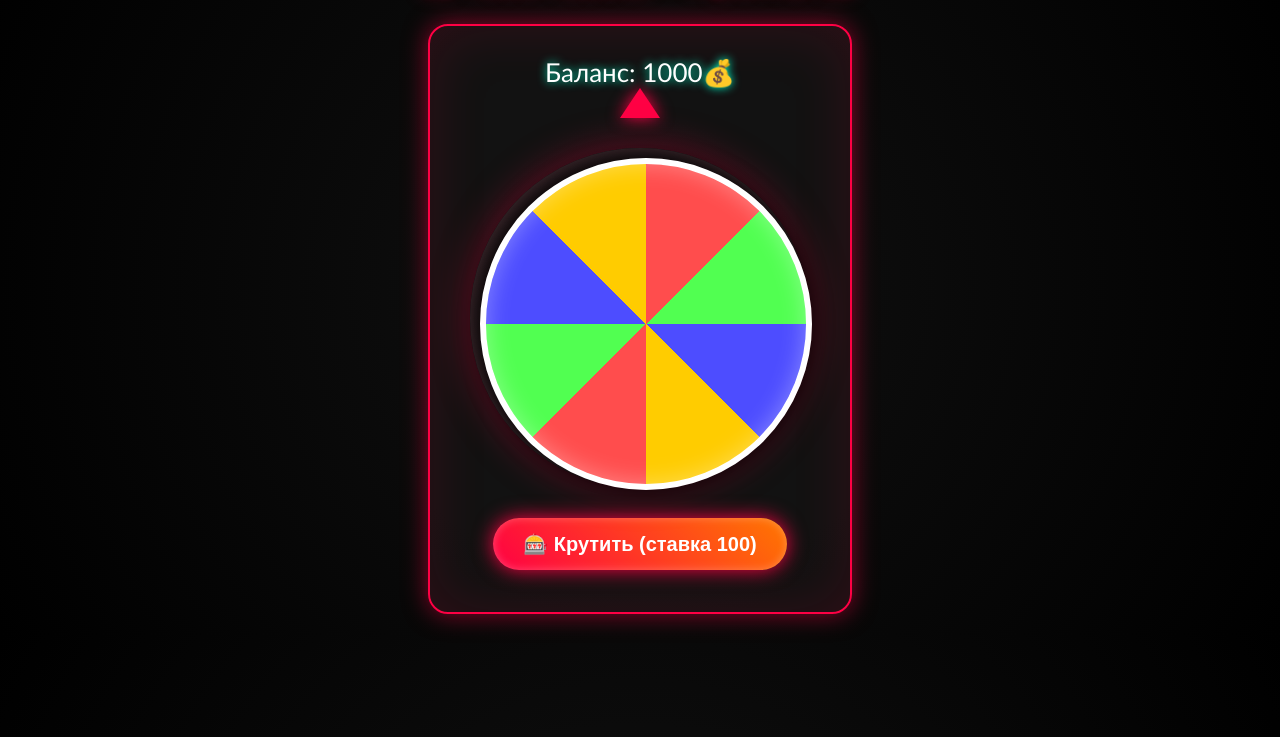
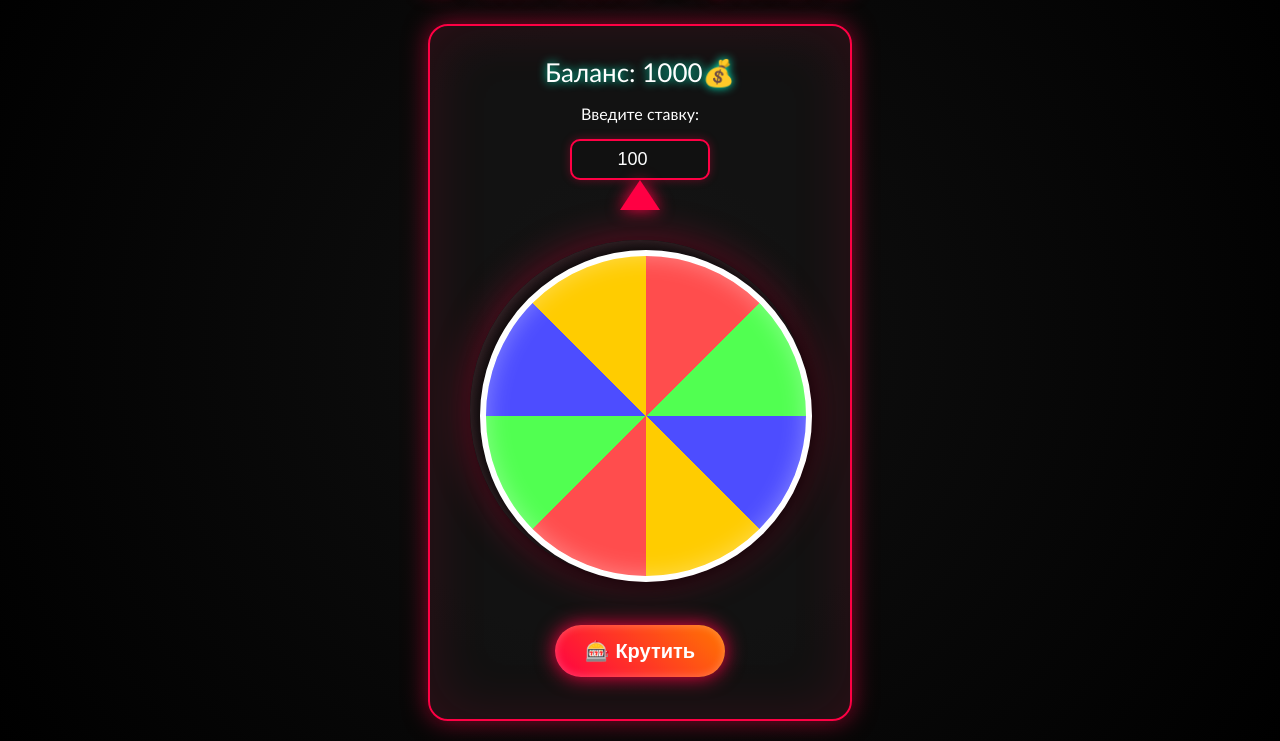
Before and after one commit to RefMon7/LOOKMK, a plain HTML site: page index.html in a window 1280 px wide. Shown: the part 63-804 px from the top of the page. Drawn offline with Linux system fonts and the light colour scheme.

Commit message:
Update index.html

```diff
--- a/index.html
+++ b/index.html
@@ -30,7 +30,6 @@
         border: 2px solid #ff0044;
     }
 
-    /* Подсвеченное кольцо */
     .wheel-wrapper {
         position: relative;
         width: 320px;
@@ -61,7 +60,6 @@
         box-shadow: 0 0 25px #ffffff55 inset, 0 0 20px #000;
     }
 
-    /* Неоновая стрелка */
     .pointer {
         width: 0;
         height: 0;
@@ -72,7 +70,6 @@
         filter: drop-shadow(0 0 8px #ff0044);
     }
 
-    /* Кнопка */
     button {
         padding: 14px 30px;
         font-size: 20px;
@@ -84,6 +81,7 @@
         cursor: pointer;
         box-shadow: 0 0 20px #ff0044, inset 0 0 10px #ffffff44;
         transition: .2s;
+        margin-top: 15px;
     }
     button:hover {
         transform: scale(1.09);
@@ -99,12 +97,24 @@
         margin-top: 10px;
     }
 
+    #betInput {
+        width: 120px;
+        padding: 8px;
+        font-size: 18px;
+        border-radius: 10px;
+        border: 2px solid #ff0044;
+        background: #111;
+        color: #fff;
+        text-align: center;
+        outline: none;
+        box-shadow: 0 0 10px #ff004455;
+    }
+
     #result {
         margin-top: 20px;
         font-size: 22px;
         text-shadow: 0 0 10px #ffee00;
     }
-
 </style>
 </head>
 <body>
@@ -115,12 +125,15 @@
 
     <div id="balance">Баланс: 1000💰</div>
 
+    <p>Введите ставку:</p>
+    <input id="betInput" type="number" value="100" min="1">
+
     <div class="pointer"></div>
     <div class="wheel-wrapper">
         <div id="wheel" class="wheel"></div>
     </div>
 
-    <button id="spinBtn">🎰 Крутить (ставка 100)</button>
+    <button id="spinBtn">🎰 Крутить</button>
 
     <p id="result"></p>
 
@@ -131,6 +144,7 @@
     const btn = document.getElementById("spinBtn");
     const result = document.getElementById("result");
     const balanceText = document.getElementById("balance");
+    const betInput = document.getElementById("betInput");
 
     let balance = 1000;
     let isSpinning = false;
@@ -149,7 +163,13 @@
     btn.addEventListener("click", () => {
         if (isSpinning) return;
 
-        const bet = 100;
+        let bet = parseInt(betInput.value);
+
+        if (isNaN(bet) || bet <= 0) {
+            result.textContent = "⚠ Введи корректную ставку!";
+            return;
+        }
+
         if (balance < bet) {
             result.textContent = "❗ Недостаточно средств!";
             return;
```
